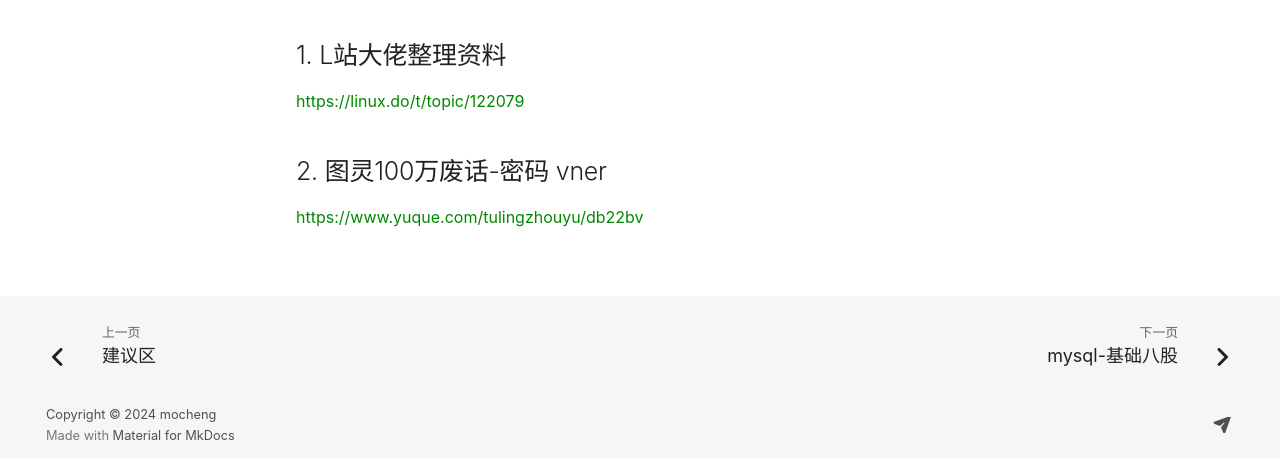
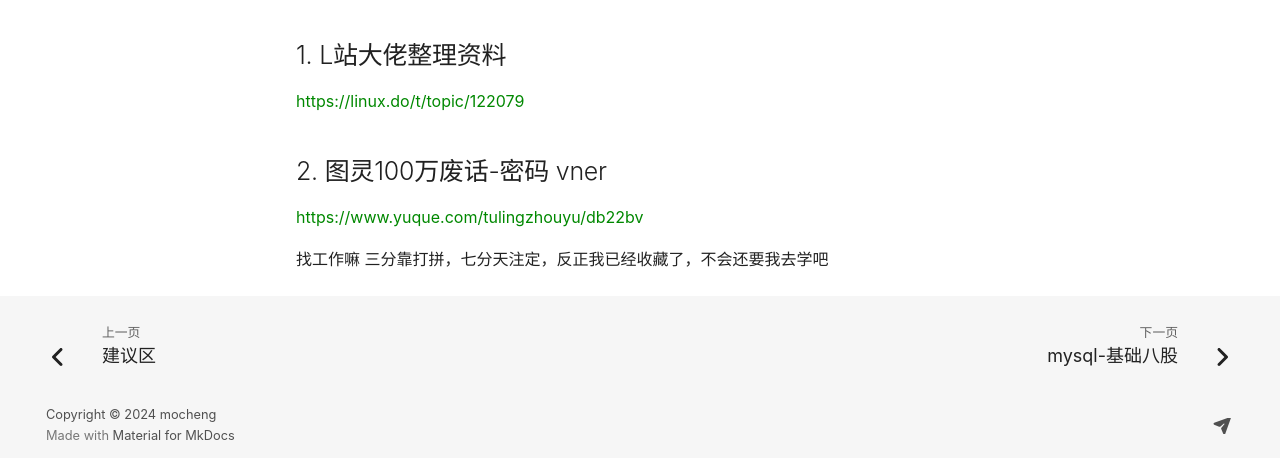
Before and after one commit to mochengBlog/mocheng-mk, an MkDocs documentation site: the page built from docs/web/index.md, in a window 1280 px wide and 1376 px high. Shown: the part 918-1376 px from the top of the window. Built offline with MkDocs 1.6.1 and Material for MkDocs 9.7.7, drawn with Linux system fonts in a browser that asks for light colours; comment, search, counter and statistics services are not loaded; a style sheet for code colours, icons or effects is not loaded.

Commit message:
add 增加周刊内容

```diff
--- a/docs/web/index.md
+++ b/docs/web/index.md
@@ -24,3 +24,9 @@ https://linux.do/t/topic/122079
 ## 2. 图灵100万废话-密码 vner
 
 https://www.yuque.com/tulingzhouyu/db22bv
+
+
+
+
+
+ 找工作嘛 三分靠打拼，七分天注定，反正我已经收藏了，不会还要我去学吧
```
